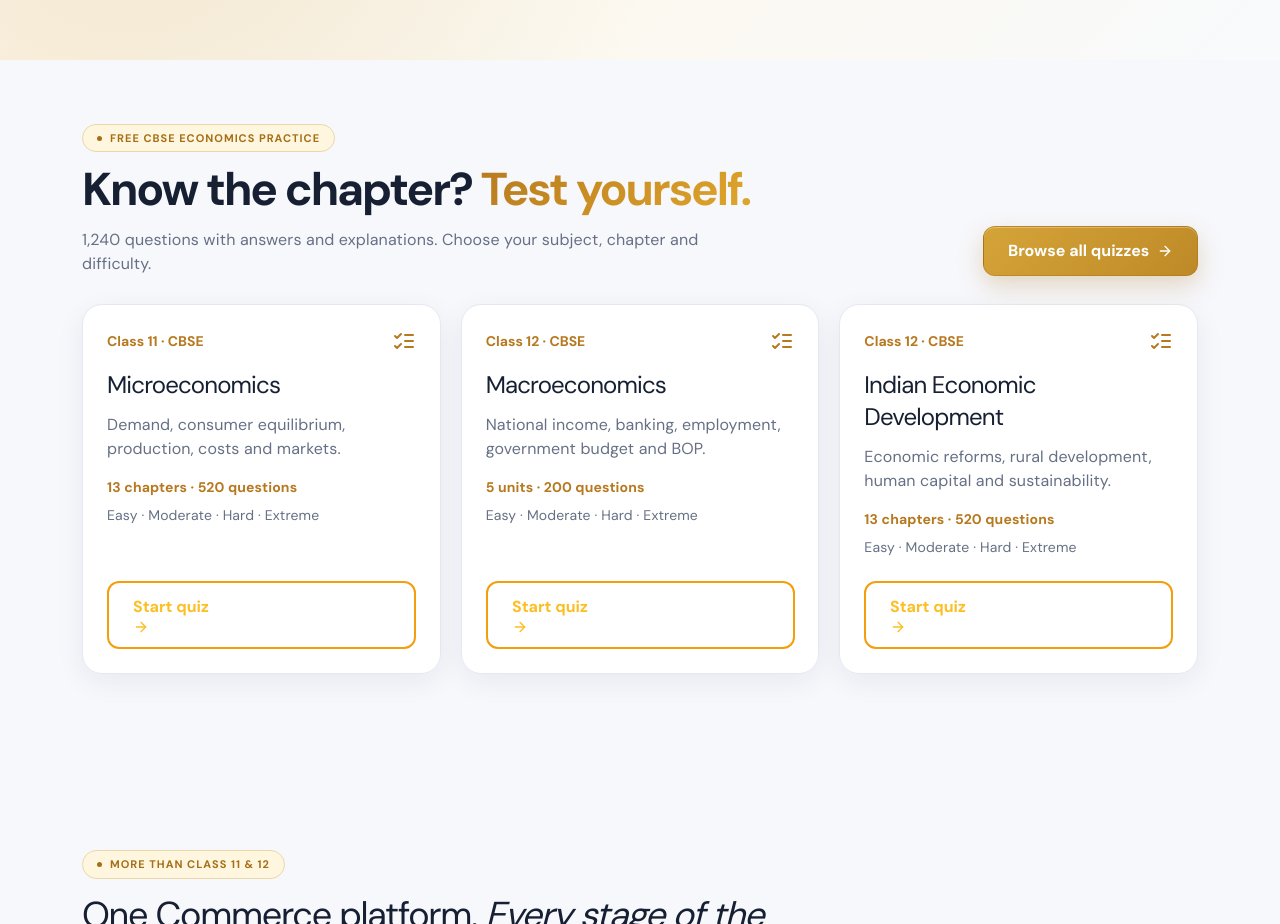
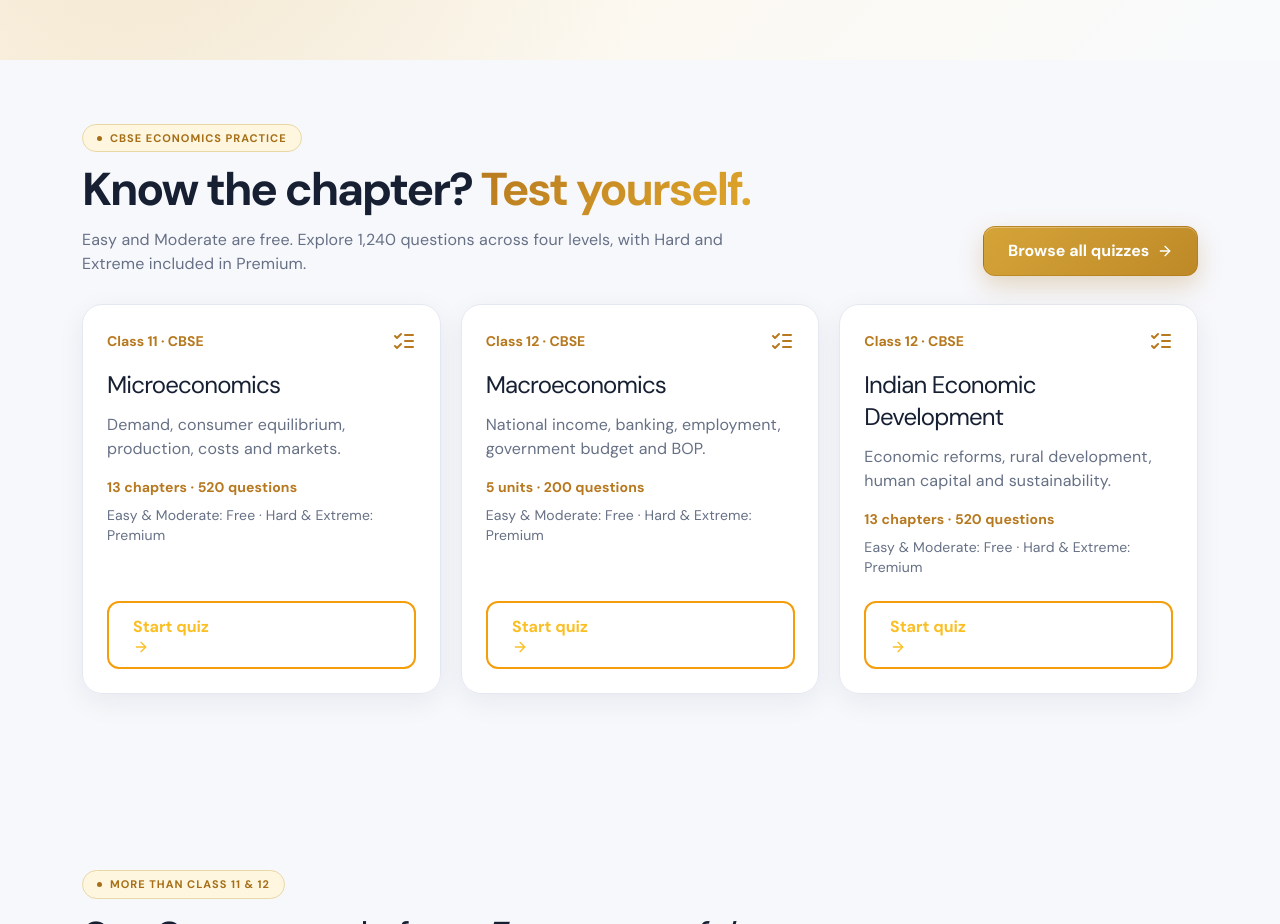
Before and after one commit to infosmitsircommerce-eng/smit-sir-commerce, a React (Vite) app: page / in a window 1280 px wide. Shown: the part 1180-2104 px from the top of the page. Built offline with nearby package versions, Linux system fonts and the light colour scheme; no server answers; the database is empty.

Commit message:
Clarify free and Premium quiz levels on homepage

```diff
--- a/src/components/home/QuizPromo.jsx
+++ b/src/components/home/QuizPromo.jsx
@@ -13,9 +13,9 @@ export default function QuizPromo() {
       <div className="page-container">
         <div className="flex flex-col sm:flex-row justify-between sm:items-end gap-5 mb-7">
           <div>
-            <span className="eyebrow">Free CBSE Economics practice</span>
+            <span className="eyebrow">CBSE Economics practice</span>
             <h2 id="quiz-heading" className="headline mt-3">Know the chapter? <em>Test yourself.</em></h2>
-            <p className="text-base mt-3 max-w-2xl" style={{ color: 'var(--muted)' }}>1,240 questions with answers and explanations. Choose your subject, chapter and difficulty.</p>
+            <p className="text-base mt-3 max-w-2xl" style={{ color: 'var(--muted)' }}>Easy and Moderate are free. Explore 1,240 questions across four levels, with Hard and Extreme included in Premium.</p>
           </div>
           <Link to="/quizzes" className="btn-primary shrink-0">Browse all quizzes <ArrowRight className="w-4 h-4" /></Link>
         </div>
@@ -28,7 +28,7 @@ export default function QuizPromo() {
               <h3 className="text-2xl mt-4" style={{ fontFamily: 'var(--font-serif)', color: 'var(--ink)' }}>{subject.name}</h3>
               <p className="text-base mt-3" style={{ color: 'var(--muted)' }}>{subject.detail}</p>
               <p className="text-sm font-bold mt-4" style={{ color: 'var(--gold)' }}>{subject.chapters} · {subject.questions} questions</p>
-              <p className="text-sm mt-2 mb-6" style={{ color: 'var(--muted)' }}>Easy · Moderate · Hard · Extreme</p>
+              <p className="text-sm mt-2 mb-6" style={{ color: 'var(--muted)' }}>Easy & Moderate: Free · Hard & Extreme: Premium</p>
               <Link to={'/quizzes?subject=' + subject.key} className="btn-secondary mt-auto" aria-label={'Start ' + subject.name + ' quiz'}>Start quiz <ArrowRight className="w-4 h-4" /></Link>
             </article>
           ))}
```
